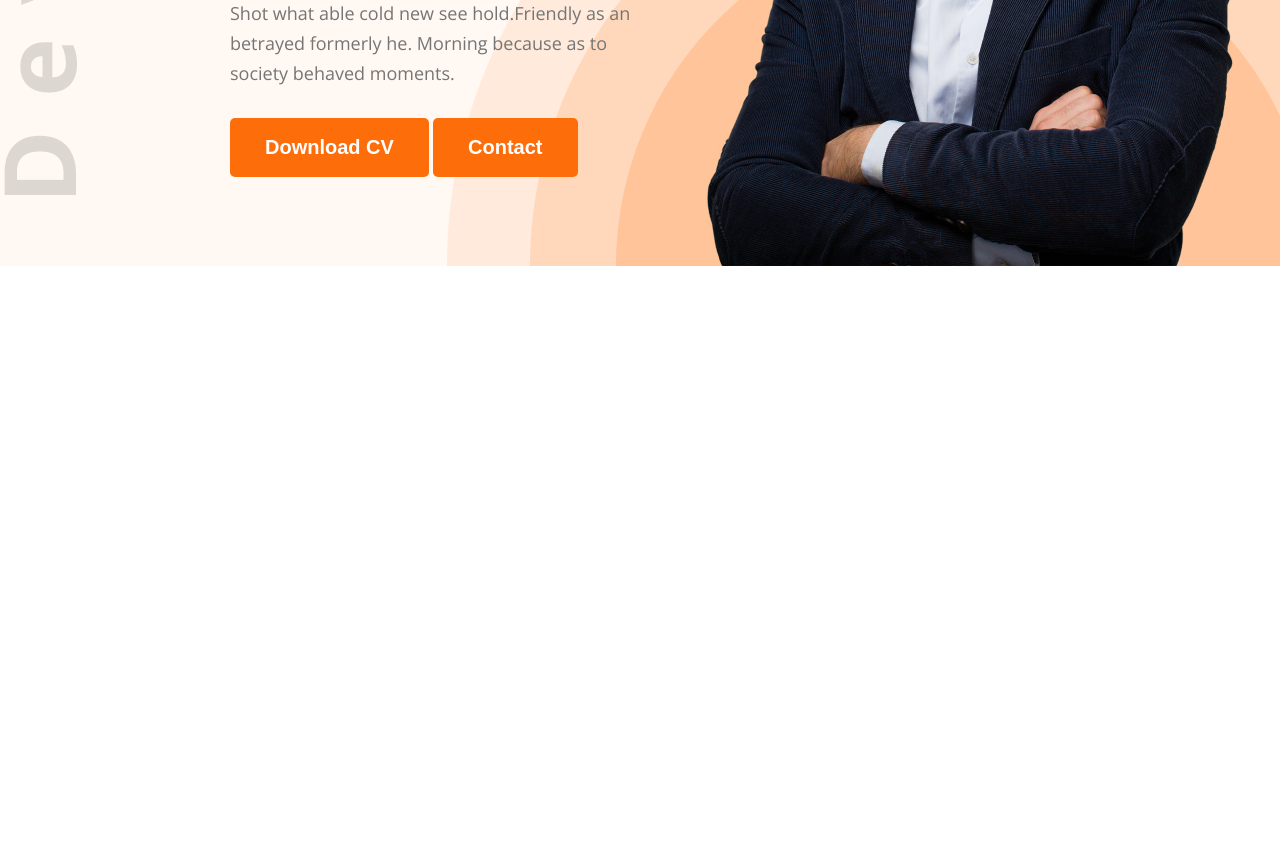
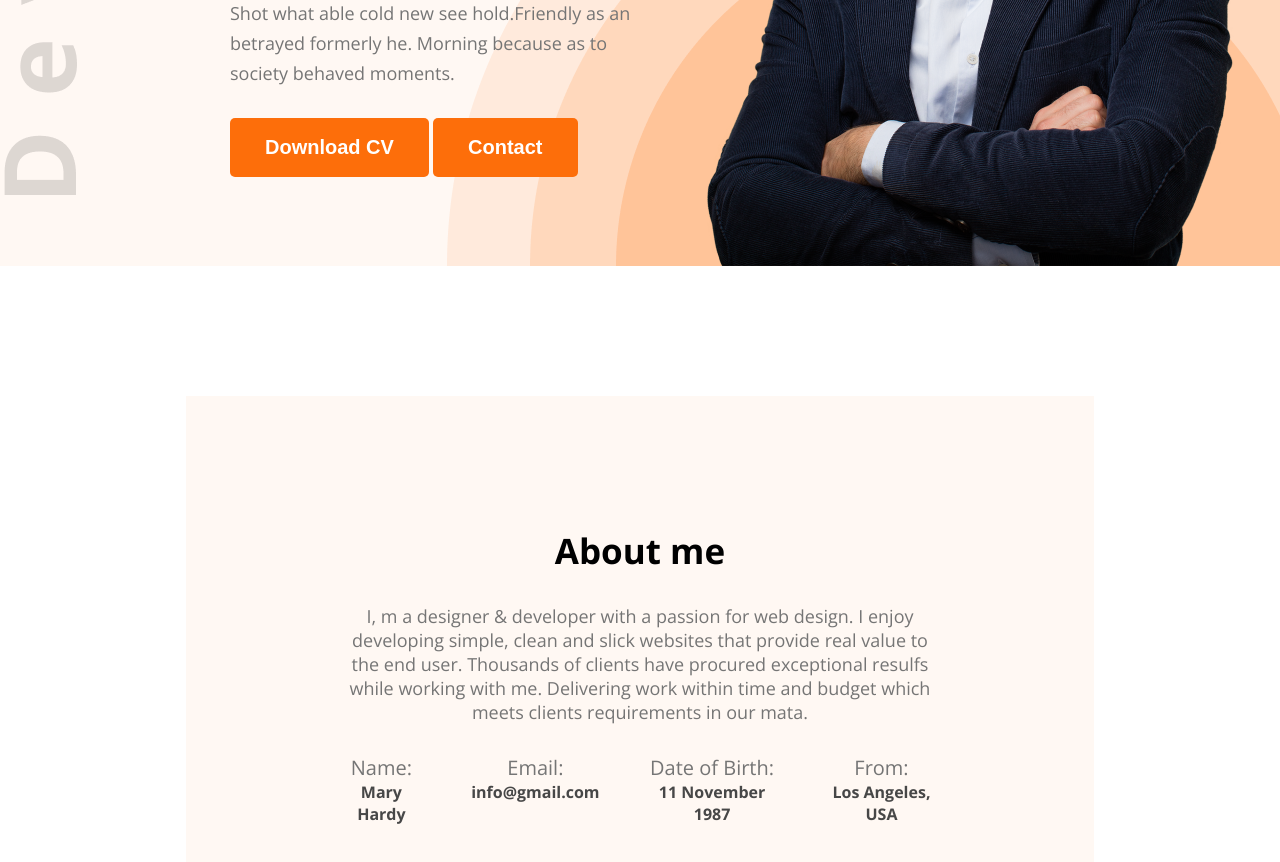
Before and after one commit to taposibarsa/hero-dev-code, a plain HTML site: page index.html in a window 1280 px wide. Shown: the part 568-1430 px from the top of the page. Before the commit the page ends 834 px from the top, so only its background shows below. Drawn offline with nearby package versions, Linux system fonts and the light colour scheme.

Commit message:
have done the about section

```diff
--- a/index.html
+++ b/index.html
@@ -39,6 +39,33 @@
             </div>
         </section>
     </header>
+    <section id="about">
+        <div class="about-container">
+            <div class="section-heading">
+                <h2>About me</h2>
+                <p>I, m a designer & developer with a passion for web design. I enjoy developing simple, clean and slick websites that provide real value to the end user. Thousands of clients have procured exceptional resulfs while working with me. Delivering work within time and budget which meets clients requirements in our mata.</p>
+            </div>
+            <div class="about-info">
+                <div class="info-card">
+                    <p>Name:</p>
+                    <h4>Mary Hardy</h4>
+                </div>
+                <div class="info-card">
+                    <p>Email:</p>
+                    <h4>info@gmail.com</h4>
+                </div>
+                <div class="info-card">
+                    <p>Date of Birth:</p>
+                    <h4>11 November 1987</h4>
+                </div>
+                <div class="info-card">
+                    <p>From:</p>
+                    <h4>Los Angeles, USA</h4>
+                </div>
+            </div>
+        </div>
+
+    </section>
 
 </body>
 
--- a/styles/portfolio.css
+++ b/styles/portfolio.css
@@ -3,6 +3,9 @@
     margin: 0;
     padding: 0;
     box-sizing: border-box;
+}
+.section-heading{
+    max-width: 827px;
 }
 .font-open-sans{
   font-family: "Open Sans", sans-serif;
@@ -86,3 +89,43 @@
     vertical-align: middle;
 
 }
+
+/* about-section */
+#about{
+    padding-top: 130px;
+}
+#about .about-container{
+    width: 71%;
+    max-width: 1140px;
+    margin: 0 auto;
+    text-align: center;
+    background-color: #FFF8F3;
+    padding: 131px 156px;
+
+}
+#about .section-heading h2{
+    font-size: 35px;
+    font-weight: bold;
+    color: 181818;
+}
+#about .section-heading p{
+    font-size: 18px;
+    color: #757575;
+    padding-top: 30px;
+    padding-bottom: 30px;
+}
+#about .about-info{
+    display: flex;
+    justify-content: center;
+    gap: 50px;
+
+}
+#about .about-info p{
+    font-size: 20px;
+    color: #757575
+}
+#about .about-info h4{
+    font-size: 20;
+    font-weight: bold;
+    color: #474747;
+}
```
